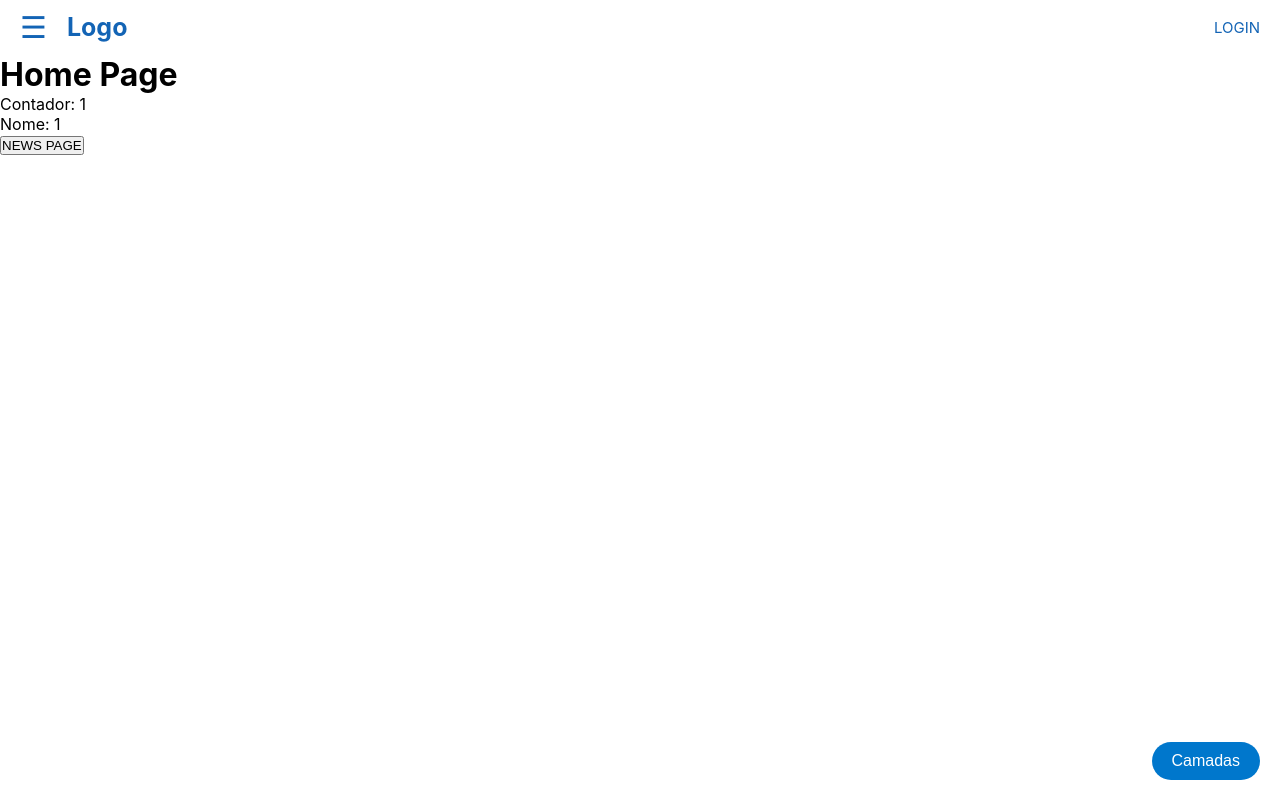
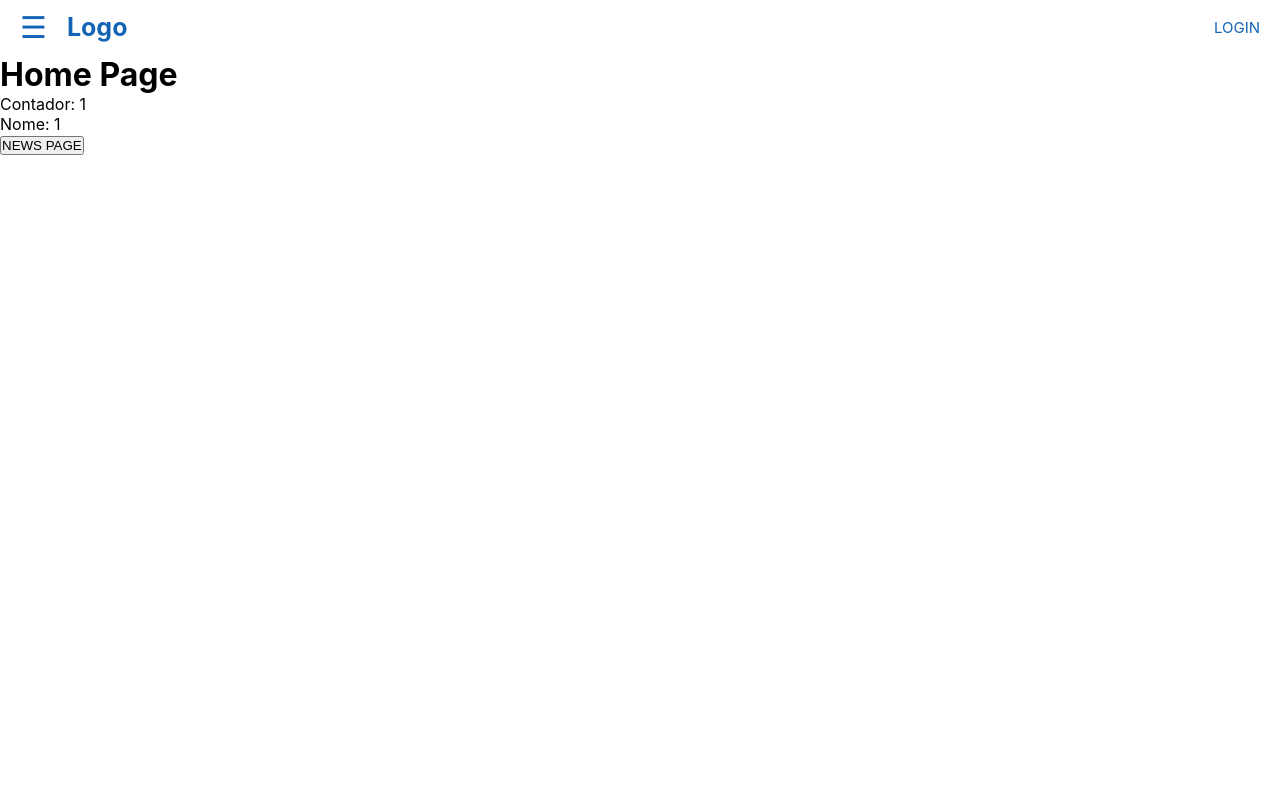
Before and after one commit to guilhermefernandesk/contador, a React (Create React App) app: page /home/1/1 in a window 1280 px wide. Built offline with nearby package versions, Linux system fonts and the light colour scheme.

Commit message:
Revert "floating-button"
This reverts commit 25a601b5c4a75b77fd3e5cbb24ee5eaa1b4a598c.

```diff
--- a/src/Pages/Home.jsx
+++ b/src/Pages/Home.jsx
@@ -2,7 +2,6 @@ import React from "react";
 import { Link, useParams } from "react-router-dom";
 
 import Header from "../components/Header";
-import FloatingButton from "../components/FloatingButton";
 
 
 function Home() {
@@ -13,7 +12,6 @@ function Home() {
     <div>
       <div>
         <Header/>
-        <FloatingButton/>
       </div>
 
 
--- a/src/components/FloatingButton.css
+++ /dev/null
@@ -1,35 +0,0 @@
-.floating-button {
-    position: fixed;
-    bottom: 20px;
-    right: 20px;
-    display: flex;
-    flex-direction: column;
-    align-items: flex-end;
-  }
-
-  .floating-button button {
-    background-color: #0077cc;
-    color: #fff;
-    border: none;
-    padding: 10px 20px;
-    border-radius: 30px;
-    font-size: 16px;
-    cursor: pointer;
-  }
-
-
-
-  .float-container {
-    position: absolute;
-    bottom: 100%;
-    margin-bottom: 5px;
-    right: 0;
-    padding: 4%;
-    background: rgb(80, 123, 166);
-    font-size: small;
-    font-weight: bold;
-    color: rgb(0, 0, 0, 0.7);
-    text-align: justify;
-    width: 150px;
-    border-radius: 10px;
-}
--- a/src/components/FloatingButton.jsx
+++ /dev/null
@@ -1,90 +0,0 @@
-import React from "react";
-import { useState } from 'react';
-
-
-import '../components/FloatingButton.css'
-
-const itensCheckbox = [
-    {
-        id: 'area-especial',
-        label: 'Área especial'
-    },
-    {
-        id: 'bairros',
-        label: 'Bairros'
-    },
-    {
-        id: 'benfeitoria',
-        label: 'Benfeitoria'
-    },
-    {
-        id: 'edificacao',
-        label: 'Edificação'
-    },
-    {
-        id: 'eixo',
-        label: 'Eixo'
-    },
-    {
-        id: 'hidrografia',
-        label: 'Hidrografia'
-    },
-    {
-        id: 'logradouro',
-        label: 'Logradouro'
-    },
-    {
-        id: 'lote',
-        label: 'Lote'
-    },
-    {
-        id: 'lote-selecionado',
-        label: 'Lote Selecionado'
-    },
-    {
-        id: 'mancha-urbana',
-        label: 'Mancha Urbana'
-    },
-    {
-        id: 'ponto-interesse',
-        label: 'Ponto de Interesse'
-    },
-    {
-        id: 'quadra',
-        label: 'Quadra'
-    },
-    {
-        id: 'setores',
-        label: 'Setores'
-    },
-
-];
-
-function FloatingButton() {
-    const [showList, setShowList] = useState(false);
-
-    function handleButtonClick() {
-        setShowList(!showList);
-    }
-
-
-    return (
-        <div class="floating-button">
-            <button onClick={handleButtonClick}>Camadas</button>
-            {showList && (
-                <div className="float-container">
-                {itensCheckbox.map((item) => (
-                    <ul key={item.id}>
-                        <label htmlFor={item.id}>
-                            <input id={item.id} type="checkbox" />
-                            {item.label}
-                        </label>
-                    </ul>
-                ))}
-            </div>
-            )}
-        </div>
-    )
-}
-
-export default FloatingButton;
```
